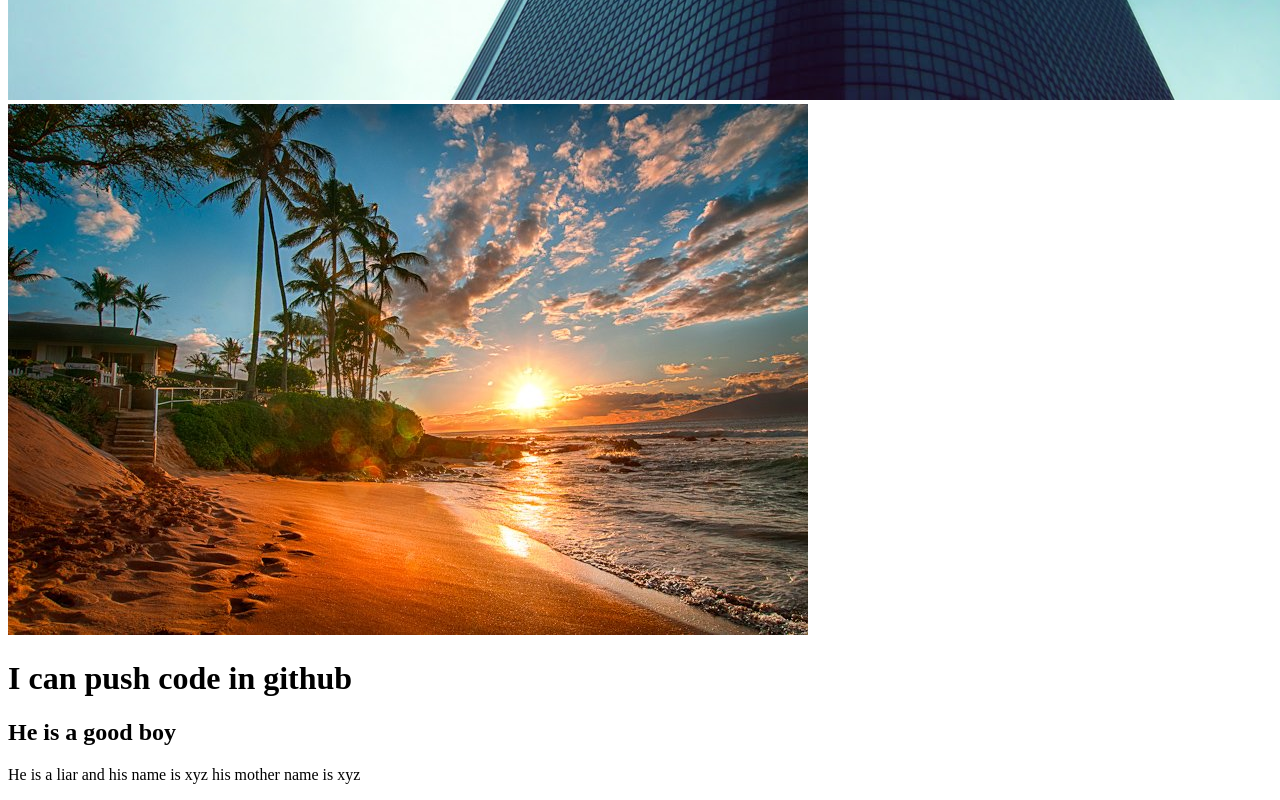
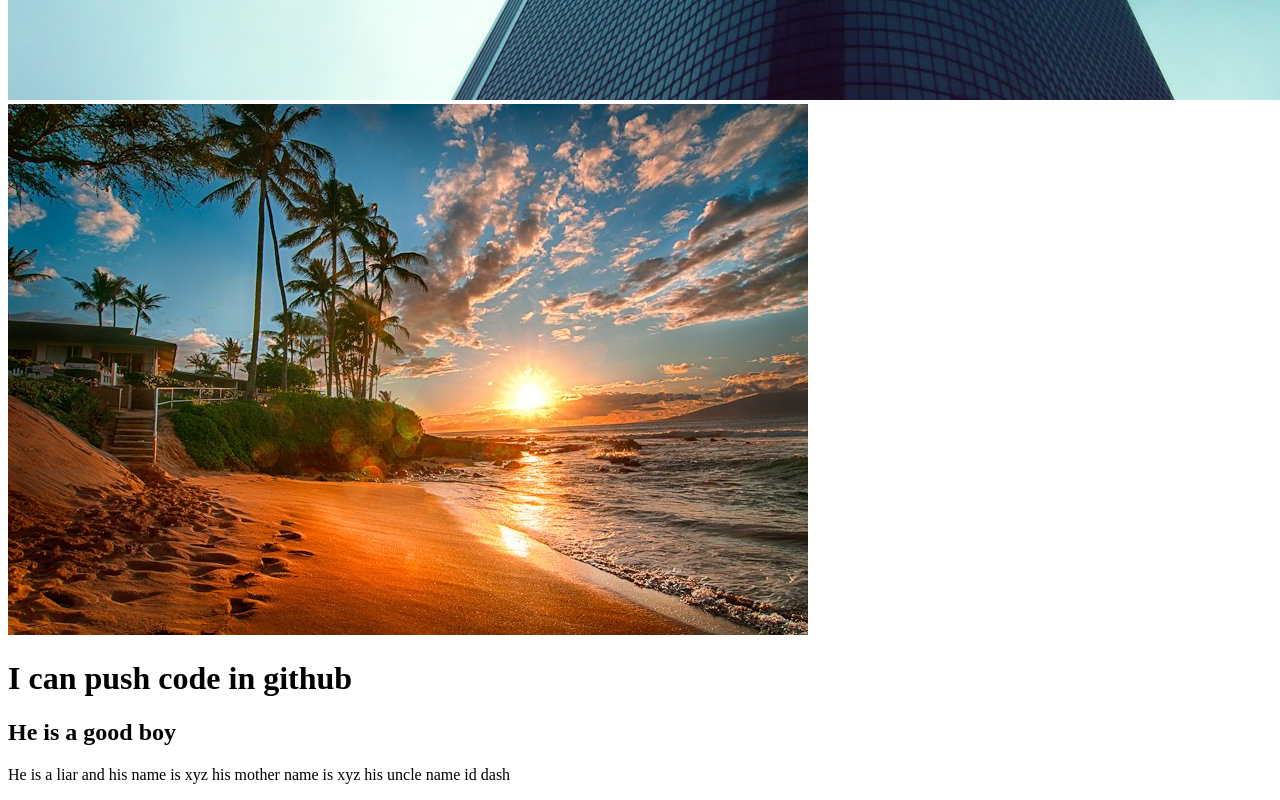
Before and after one commit to AshfaqueSami/my-second-repo, a plain HTML site: page index.html in a window 1280 px wide. Shown: the part 908-1708 px from the top of the page. Drawn offline with Linux system fonts and the light colour scheme.

Commit message:
added his uncle name

```diff
--- a/index.html
+++ b/index.html
@@ -11,6 +11,6 @@
     <img src="bc.jpg" alt="">
     <h1>I can push code in github</h1>
     <h2>He is a good boy</h2>
-    <p>He is a liar and his name is xyz his mother name is xyz</p>
+    <p>He is a liar and his name is xyz his mother name is  xyz his uncle name id dash </p>
 </body>
 </html>
```
